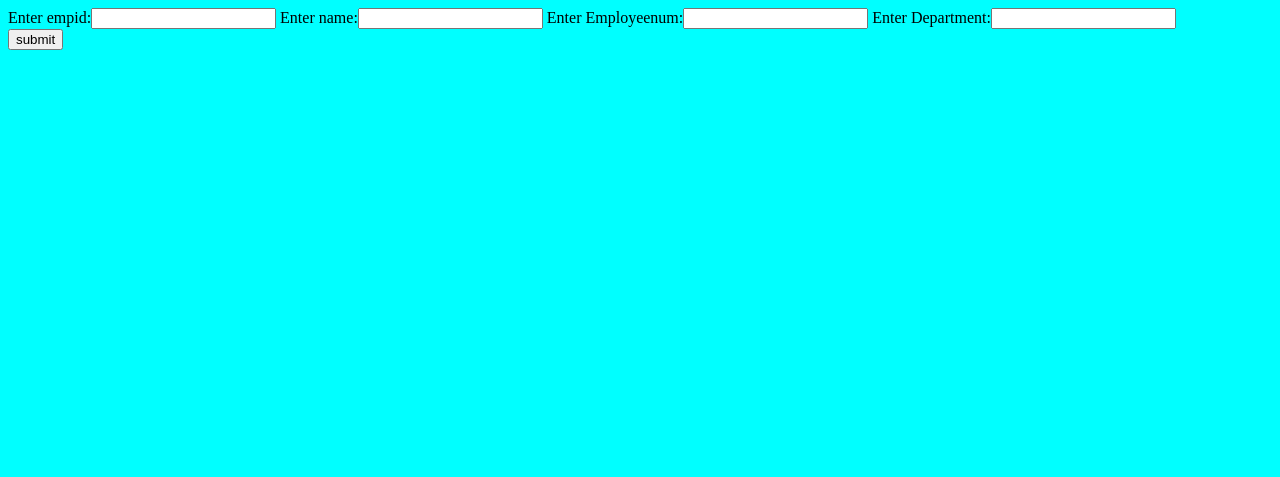
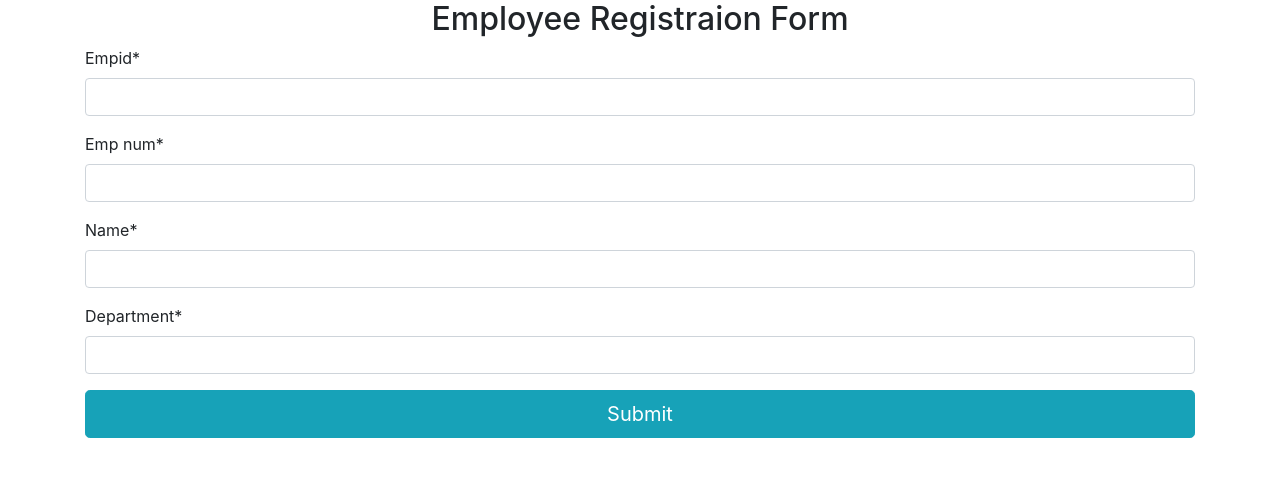
Before and after one commit to Venkatreddych1/project, a Django app: page / in a window 1280 px wide. Shown: the top 477 px of the page. Run offline with Django 3.2, Linux system fonts and the light colour scheme; some libraries are stand-ins or nearby versions.

Commit message:
added django model forms with change in view logic

```diff
--- a/Empapp/forms.py
+++ b/Empapp/forms.py
@@ -1,7 +1,7 @@
 from django import forms
+from .models import Employee
 
-class EmployeeForm(forms.Form):
-      empid=forms.IntegerField(label="Enter empid")
-      name=forms.CharField(label='Enter name',max_length=20)
-      emp_num=forms.IntegerField(label='Enter Employeenum',max_value=10)
-      department=forms.CharField(label='Enter Department')
+class EmployeeForm(forms.ModelForm):
+      class Meta:
+          model = Employee
+          fields = ['empid','emp_num','name', 'department']
--- a/Empapp/views.py
+++ b/Empapp/views.py
@@ -14,8 +14,7 @@ def insert(request):
     if request.method == 'POST':
         form = EmployeeForm(request.POST)
         if form.is_valid():
-            p1=Employee(empid=form.cleaned_data['empid'],name=form.cleaned_data['name'],emp_num=form.cleaned_data['emp_num'],department=form.cleaned_data['department'])
-            p1.save()
+            form.save()
             return HttpResponse("data inserted successfully")
     else:
         form = EmployeeForm()
--- a/projectemp/settings.py
+++ b/projectemp/settings.py
@@ -39,8 +39,9 @@ INSTALLED_APPS = [
     'django.contrib.staticfiles',
     'Empapp.apps.EmpappConfig',
     'rest_framework',
+    'crispy_forms',
 ]
-
+CRISPY_TEMPLATE_PACK = 'bootstrap4'
 MIDDLEWARE = [
     'django.middleware.security.SecurityMiddleware',
     'django.contrib.sessions.middleware.SessionMiddleware',
--- a/templates/input.html
+++ b/templates/input.html
@@ -1,15 +1,22 @@
+{% load crispy_forms_tags %}
 <!DOCTYPE html>
 <html lang="en">
 <head>
     <meta charset="UTF-8">
     <title>Title</title>
+    <link rel="stylesheet" href="https://stackpath.bootstrapcdn.com/bootstrap/4.5.0/css/bootstrap.min.css" integrity="sha384-9aIt2nRpC12Uk9gS9baDl411NQApFmC26EwAOH8WgZl5MYYxFfc+NcPb1dKGj7Sk" crossorigin="anonymous">
 </head>
-<body bgcolor="#00ffff">
+<body>
+  <div class="container">
+    <h2 class="text-center">Employee Registraion Form</h2>
 <form action="" method="post">
     {% csrf_token %}
-    {{ form }}
-    <br>
-    <input type="submit" value="submit" />
+    {{ form|crispy }}
+    <button class="btn btn-info btn-lg btn-block mt-2" type="submit">Submit</button>
 </form>
+</div>
+<script src="https://code.jquery.com/jquery-3.5.1.slim.min.js" integrity="sha384-DfXdz2htPH0lsSSs5nCTpuj/zy4C+OGpamoFVy38MVBnE+IbbVYUew+OrCXaRkfj" crossorigin="anonymous"></script>
+<script src="https://cdn.jsdelivr.net/npm/popper.js@1.16.0/dist/umd/popper.min.js" integrity="sha384-Q6E9RHvbIyZFJoft+2mJbHaEWldlvI9IOYy5n3zV9zzTtmI3UksdQRVvoxMfooAo" crossorigin="anonymous"></script>
+<script src="https://stackpath.bootstrapcdn.com/bootstrap/4.5.0/js/bootstrap.min.js" integrity="sha384-OgVRvuATP1z7JjHLkuOU7Xw704+h835Lr+6QL9UvYjZE3Ipu6Tp75j7Bh/kR0JKI" crossorigin="anonymous"></script>
 </body>
 </html>
```
Also changed, not shown: requirements.txt (added, +52 -0 lines), db.sqlite3.
